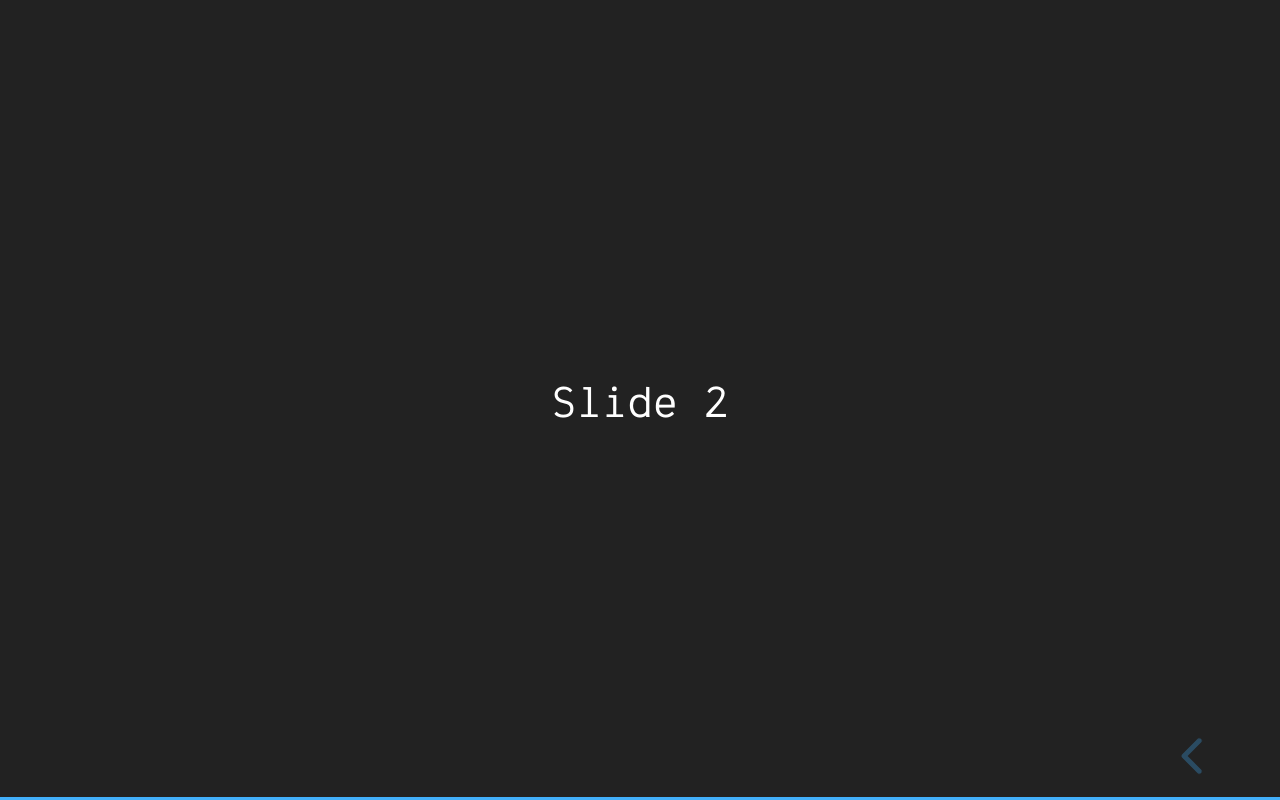
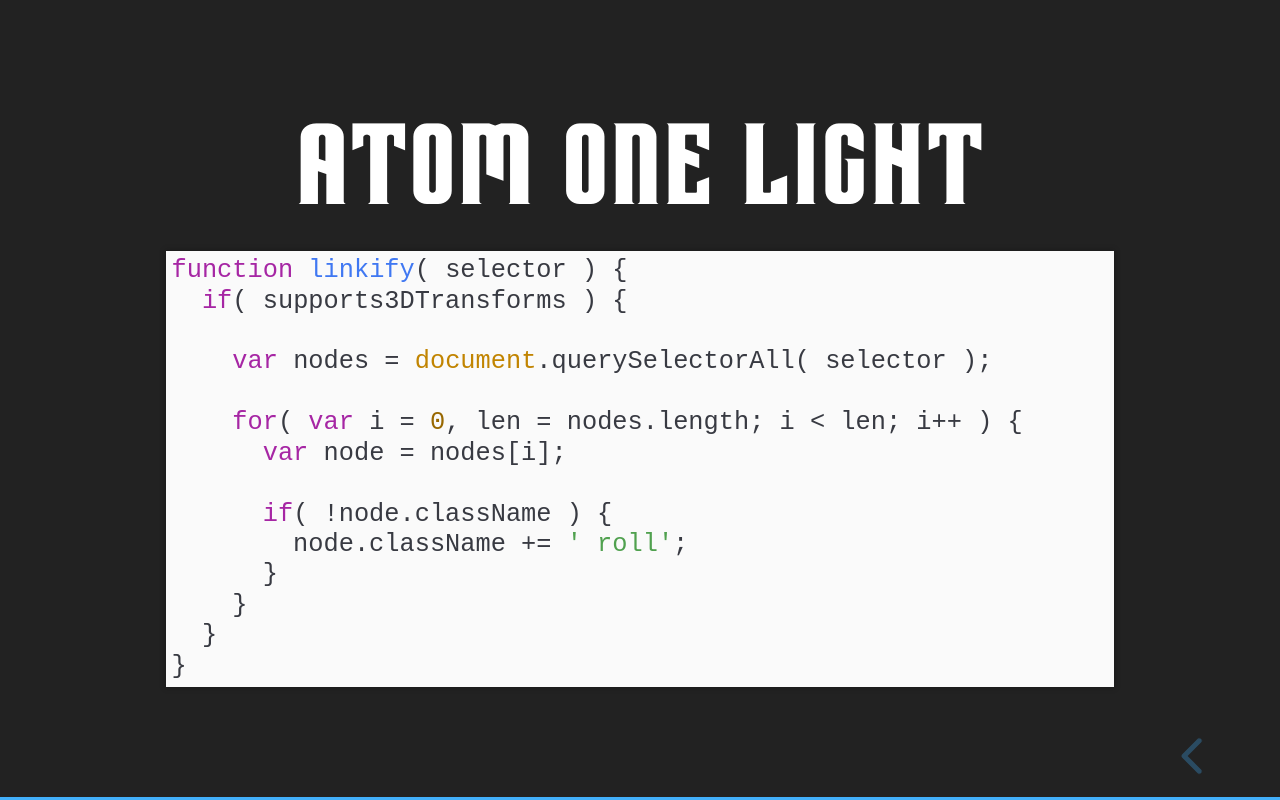
Before and after one commit to coltborg/reusable-vue.js-components-talk, a website: page index.html in a window 1280 px wide. Both pictures are taken after a click on the button "next slide". Drawn offline with Linux system fonts and the light colour scheme.

Commit message:
Add atom one dark/light code highlight themes

```diff
--- a/index.html
+++ b/index.html
@@ -11,7 +11,7 @@
 	<link rel="stylesheet" href="css/theme/colt-theme.css">
 
 	<!-- Theme used for syntax highlighting of code -->
-	<link rel="stylesheet" href="lib/css/zenburn.css">
+	<link rel="stylesheet" href="lib/css/atom-one.css">
 
 	<!-- Printing and PDF exports -->
 	<script>
@@ -27,11 +27,43 @@
 	<div class="reveal">
 		<div class="slides">
 			<section>
-				<h1>Heading</h1>
-				<p>Lorem ipsum dolor, sit amet consectetur adipisicing elit. Quam dolorum soluta asperiores unde. Repellat quaerat
-					id natus? Doloremque architecto magnam tenetur officia nam, facere molestiae. Rem numquam et ut in.</p>
+				<h1>Atom One Dark</h1>
+				<pre><code class="hljs" data-trim>
+function linkify( selector ) {
+  if( supports3DTransforms ) {
+
+    var nodes = document.querySelectorAll( selector );
+
+    for( var i = 0, len = nodes.length; i &lt; len; i++ ) {
+      var node = nodes[i];
+
+      if( !node.className ) {
+        node.className += ' roll';
+      }
+    }
+  }
+}
+					</code></pre>
 			</section>
-			<section>Slide 2</section>
+			<section>
+				<h1>Atom One Light</h1>
+				<pre><code class="hljs light" data-trim>
+function linkify( selector ) {
+  if( supports3DTransforms ) {
+
+    var nodes = document.querySelectorAll( selector );
+
+    for( var i = 0, len = nodes.length; i &lt; len; i++ ) {
+      var node = nodes[i];
+
+      if( !node.className ) {
+        node.className += ' roll';
+      }
+    }
+  }
+}
+					</code></pre>
+			</section>
 		</div>
 	</div>
 
--- /dev/null
+++ b/lib/css/atom-one.css
@@ -0,0 +1,127 @@
+/*
+
+Atom One Dark by Daniel Gamage
+Custom Properties added by Colt Borg
+Original One Dark Syntax theme from https://github.com/atom/one-dark-syntax
+
+base:    #282c34
+mono-1:  #abb2bf
+mono-2:  #818896
+mono-3:  #5c6370
+hue-1:   #56b6c2
+hue-2:   #61aeee
+hue-3:   #c678dd
+hue-4:   #98c379
+hue-5:   #e06c75
+hue-5-2: #be5046
+hue-6:   #d19a66
+hue-6-2: #e6c07b
+
+*/
+
+.hljs {
+  --hljs-base:    #282c34;
+  --hljs-mono-1:  #abb2bf;
+  --hljs-mono-2:  #818896;
+  --hljs-mono-3:  #5c6370;
+  --hljs-hue-1:   #56b6c2;
+  --hljs-hue-2:   #61aeee;
+  --hljs-hue-3:   #c678dd;
+  --hljs-hue-4:   #98c379;
+  --hljs-hue-5:   #e06c75;
+  --hljs-hue-5-2: #be5046;
+  --hljs-hue-6:   #d19a66;
+  --hljs-hue-6-2: #e6c07b;
+}
+
+.hljs.light {
+  --hljs-base:    #fafafa;
+  --hljs-mono-1:  #383a42;
+  --hljs-mono-2:  #686b77;
+  --hljs-mono-3:  #a0a1a7;
+  --hljs-hue-1:   #0184bb;
+  --hljs-hue-2:   #4078f2;
+  --hljs-hue-3:   #a626a4;
+  --hljs-hue-4:   #50a14f;
+  --hljs-hue-5:   #e45649;
+  --hljs-hue-5-2: #c91243;
+  --hljs-hue-6:   #986801;
+  --hljs-hue-6-2: #c18401;
+}
+
+.hljs {
+  display: block;
+  overflow-x: auto;
+  padding: 0.5em;
+  color: var(--hljs-mono-1);
+  background: var(--hljs-base);
+}
+
+.hljs-comment,
+.hljs-quote {
+  color: var(--hljs-mono-3);
+  font-style: italic;
+}
+
+.hljs-doctag,
+.hljs-keyword,
+.hljs-formula {
+  color: var(--hljs-hue-3);
+}
+
+.hljs-section,
+.hljs-name,
+.hljs-selector-tag,
+.hljs-deletion,
+.hljs-subst {
+  color: var(--hljs-hue-5);
+}
+
+.hljs-literal {
+  color: var(--hljs-hue-1);
+}
+
+.hljs-string,
+.hljs-regexp,
+.hljs-addition,
+.hljs-attribute,
+.hljs-meta-string {
+  color: var(--hljs-hue-4);
+}
+
+.hljs-built_in,
+.hljs-class .hljs-title {
+  color: var(--hljs-hue-6-2);
+}
+
+.hljs-attr,
+.hljs-variable,
+.hljs-template-variable,
+.hljs-type,
+.hljs-selector-class,
+.hljs-selector-attr,
+.hljs-selector-pseudo,
+.hljs-number {
+  color: var(--hljs-hue-6);
+}
+
+.hljs-symbol,
+.hljs-bullet,
+.hljs-link,
+.hljs-meta,
+.hljs-selector-id,
+.hljs-title {
+  color: var(--hljs-hue-2);
+}
+
+.hljs-emphasis {
+  font-style: italic;
+}
+
+.hljs-strong {
+  font-weight: bold;
+}
+
+.hljs-link {
+  text-decoration: underline;
+}
```
